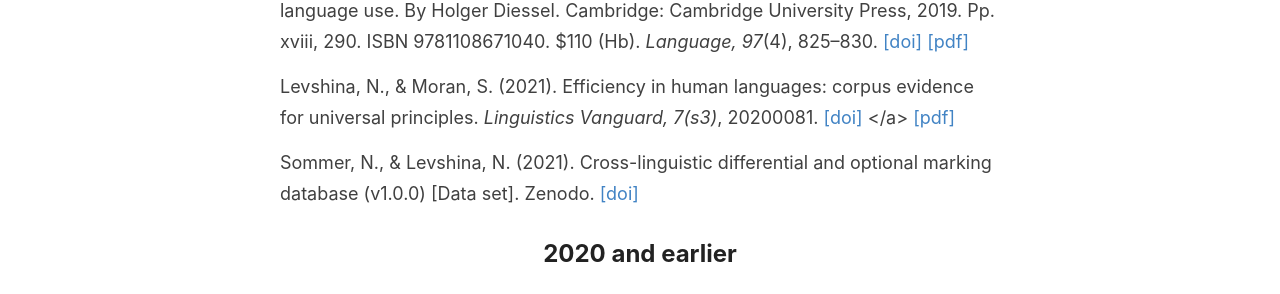
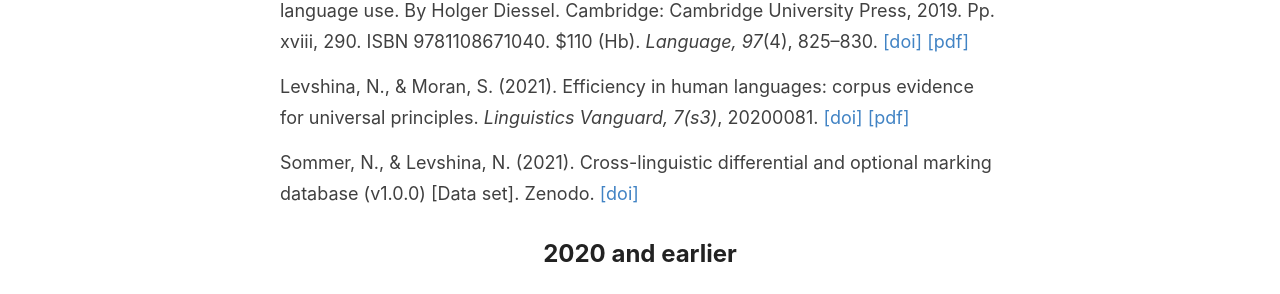
Before and after one commit to levshina/levshina.github.io, a Jekyll site: the page built from _pages/publications.md, in a window 1280 px wide and 900 px high, scrolled down 2471 px. Shown: the part 430-724 px from the top of the window. Built offline with Jekyll 4.4.1, drawn with Linux system fonts in a browser that asks for light colours.

```diff
--- a/_pages/publications.md
+++ b/_pages/publications.md
@@ -57,13 +57,13 @@ Levshina, N., & Lorenz, D. (2022). Communicative efficiency and the Principle of
 
 ## 2021
 
-Levshina, N. (2021). Cross-linguistic trade-offs and causal relationships between cues to grammatical subject and object, and the problem of efficiency-related explanations. <i>Frontiers in Psychology, 12</i>, 648200. <a target="_blank" href="https://doi.org/10.3389/fpsyg.2021.648200"> [doi] </a> <a target="_blank" href="/docs/Levshina2021_Frontiers.pdf"> [pdf] </a>
+Levshina, N. (2021). Cross-linguistic trade-offs and causal relationships between cues to grammatical subject and object, and the problem of efficiency-related explanations. <i>Frontiers in Psychology, 12</i>, 648200. <a target="_blank" href="https://doi.org/10.3389/fpsyg.2021.648200">[doi]</a> <a target="_blank" href="/docs/Levshina2021_Frontiers.pdf"> [pdf] </a>
 
-Levshina, N. (2021). Communicative efficiency and differential case marking: A reverse-engineering approach. <i>Linguistics Vanguard</i>, 7(s3), 20190087. <a target="_blank" href="https://doi.org/10.1515/lingvan-2019-0087"> [doi] </a> <a target="_blank" href="/docs/Levshina2021_LingVan.pdf"> [pdf] </a>
+Levshina, N. (2021). Communicative efficiency and differential case marking: A reverse-engineering approach. <i>Linguistics Vanguard</i>, 7(s3), 20190087. <a target="_blank" href="https://doi.org/10.1515/lingvan-2019-0087">[doi]</a> <a target="_blank" href="/docs/Levshina2021_LingVan.pdf"> [pdf] </a>
 
-Levshina, N. (2021). The grammar network: How linguistic structure is shaped by language use. By Holger Diessel. Cambridge: Cambridge University Press, 2019. Pp. xviii, 290. ISBN 9781108671040. $110 (Hb). <i>Language, 97</i>(4), 825–830. <a target="_blank" href="http://dx.doi.org/10.1353/lan.2021.0066"> [doi] </a> <a target="_blank" href="/docs/Levshina_review_grammar_network.pdf"> [pdf] </a>
+Levshina, N. (2021). The grammar network: How linguistic structure is shaped by language use. By Holger Diessel. Cambridge: Cambridge University Press, 2019. Pp. xviii, 290. ISBN 9781108671040. $110 (Hb). <i>Language, 97</i>(4), 825–830. <a target="_blank" href="http://dx.doi.org/10.1353/lan.2021.0066">[doi]</a> <a target="_blank" href="/docs/Levshina_review_grammar_network.pdf"> [pdf] </a>
 
-Levshina, N., & Moran, S. (2021). Efficiency in human languages: corpus evidence for universal principles. <i>Linguistics Vanguard, 7(s3)</i>, 20200081. <a target="_blank" href="https://doi.org/10.1515/lingvan-2020-0081"> [doi] </a> </a> <a target="_blank" href="/docs/LevshinaMoran_2021_LingVan.pdf"> [pdf] </a>
+Levshina, N., & Moran, S. (2021). Efficiency in human languages: corpus evidence for universal principles. <i>Linguistics Vanguard, 7(s3)</i>, 20200081. <a target="_blank" href="https://doi.org/10.1515/lingvan-2020-0081">[doi]</a> <a target="_blank" href="/docs/LevshinaMoran_2021_LingVan.pdf"> [pdf] </a>
 
 Sommer, N., & Levshina, N. (2021). Cross-linguistic differential and optional marking database (v1.0.0) [Data set]. Zenodo. <a target="_blank" href="https://doi.org/10.5281/zenodo.4896007"> [doi] </a>
 
```
